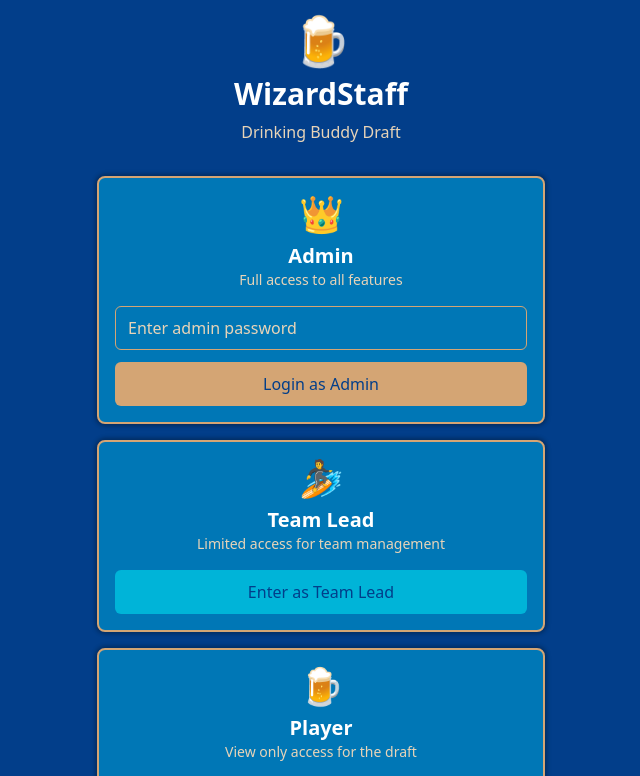
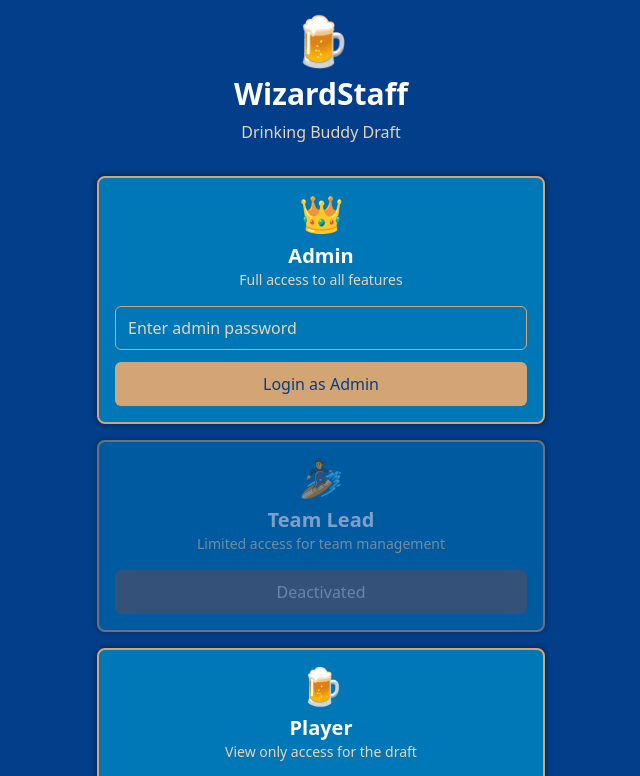
Before and after one commit to 2degreespayingdebt/WizardStaff, a React (Vite) app in the folder packages/client/: page /login in a window 1280 px wide. Shown: the top 776 px of the page, without its empty margins (319-959 px from the left). Built offline with nearby package versions, Linux system fonts and the light colour scheme.

Commit message:
Disable Team Lead button, greyed out with Deactivated text

```diff
--- a/packages/client/src/pages/Login.tsx
+++ b/packages/client/src/pages/Login.tsx
@@ -101,7 +101,7 @@ export default function Login() {
           </div>
 
           {/* Team Lead Login - No password needed */}
-          <div className="card">
+          <div className="card opacity-50">
             <div className="text-center mb-4">
               <div className="text-3xl md:text-4xl mb-2">🏄</div>
               <h3 className="text-lg md:text-xl font-semibold text-white">Team Lead</h3>
@@ -109,12 +109,11 @@ export default function Login() {
             </div>
 
             <button
-              onClick={handleTeamLeadClick}
-              disabled={loading}
-              className="w-full btn-primary"
-              style={{ backgroundColor: '#00B4D8', color: '#023E8A' }}
+              disabled={true}
+              className="w-full btn-primary cursor-not-allowed"
+              style={{ backgroundColor: '#666', color: '#ccc' }}
             >
-              {loading ? 'Logging in...' : 'Enter as Team Lead'}
+              Deactivated
             </button>
           </div>
 
```
